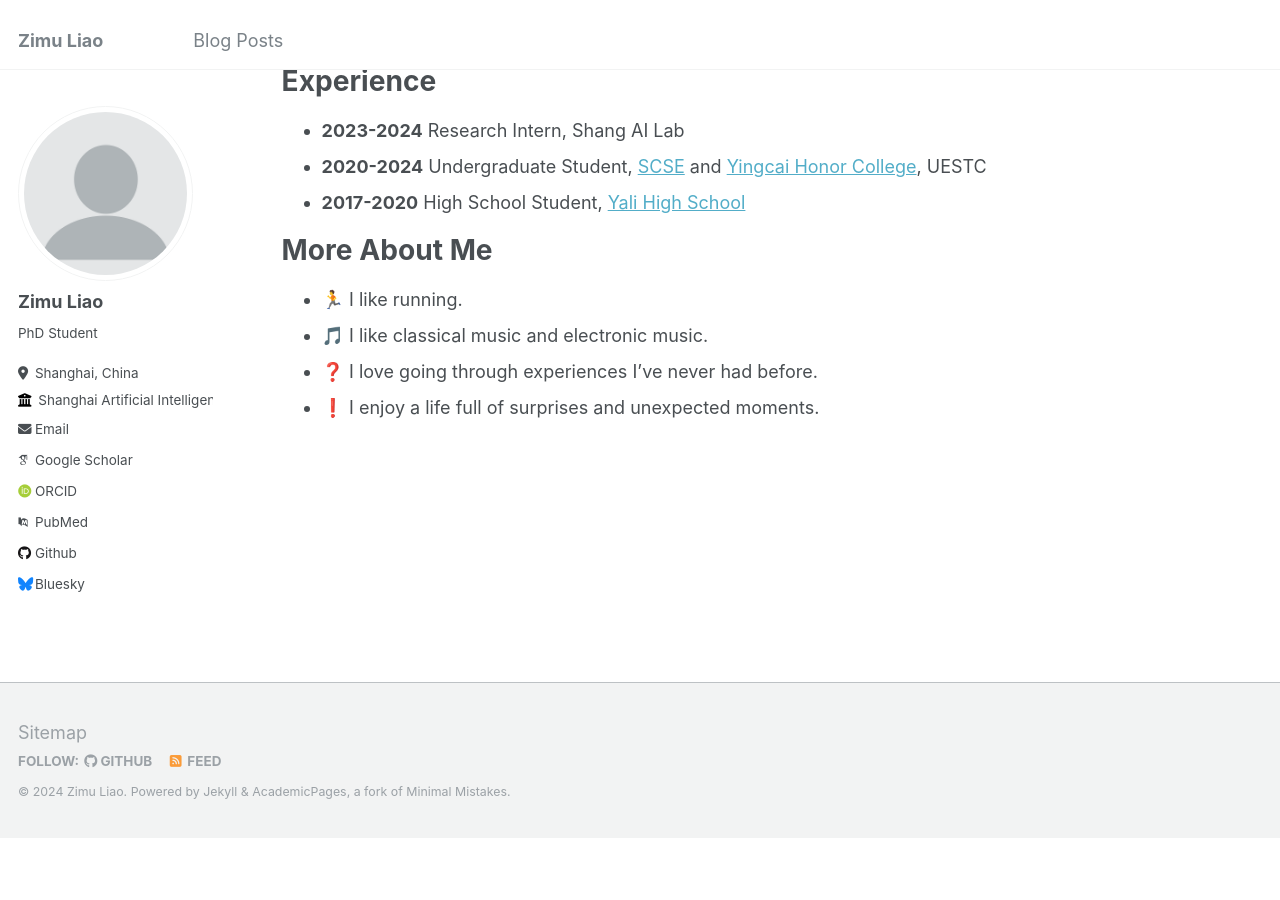
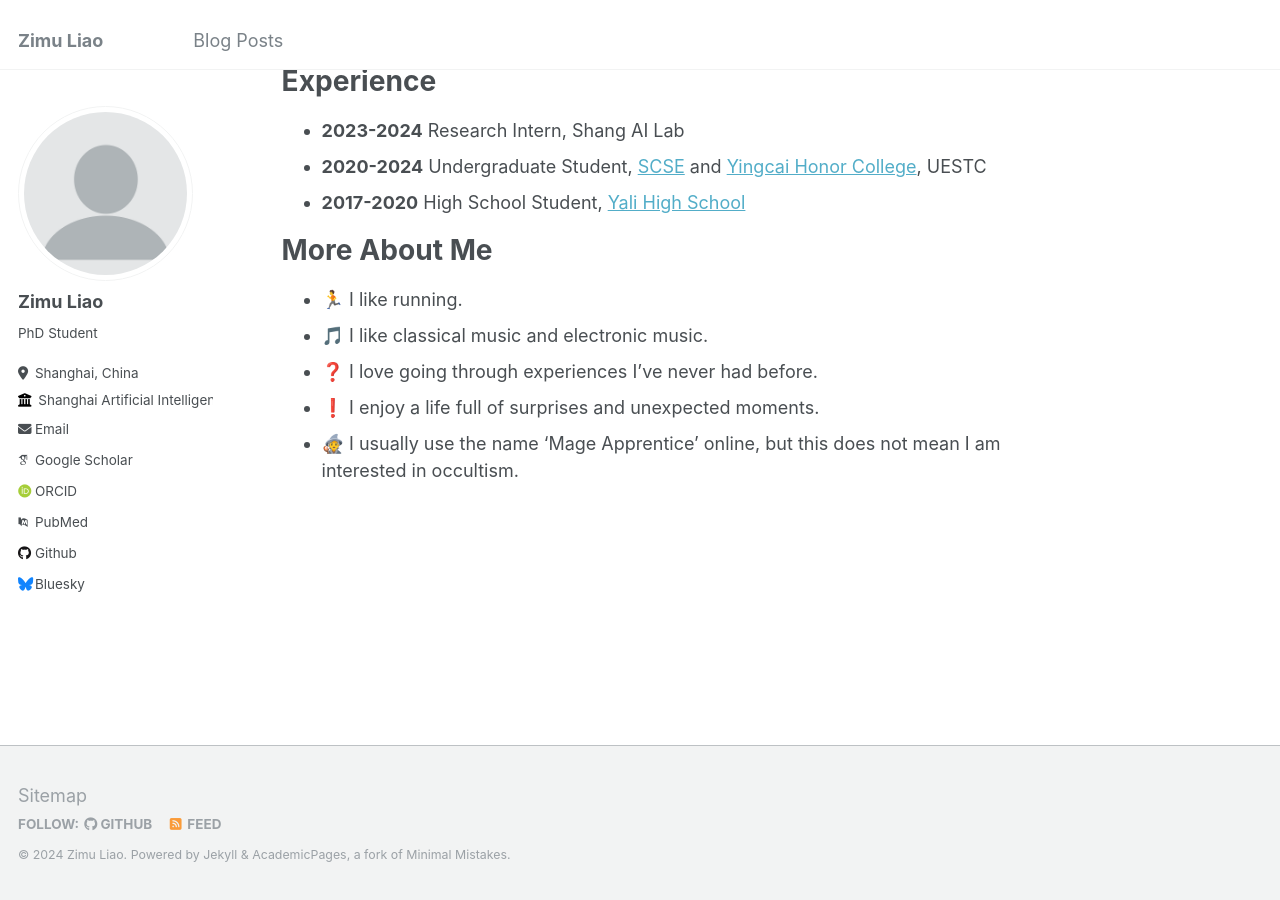
Before and after one commit to zmliao/zmliao.github.io, a Jekyll site: the page built from _pages/about.md, in a window 1280 px wide and 900 px high, scrolled down 528 px. Built offline with Jekyll 4.4.1, drawn with Linux system fonts in a browser that asks for light colours; some web fonts are replaced; before the commit the page ends 1365 px from its top, so only the background shows below that.

Commit message:
Update about.md

```diff
--- a/_pages/about.md
+++ b/_pages/about.md
@@ -29,3 +29,4 @@ I am currently learning [CUDA](https://www.nvidia.cn/geforce/technologies/cuda/)
 + 🎵 I like classical music and electronic music.
 + ❓ I love going through experiences I've never had before.
 + ❗ I enjoy a life full of surprises and unexpected moments.
++ 🧙‍ I usually use the name 'Mage Apprentice' online, but this does not mean I am interested in occultism.
```
